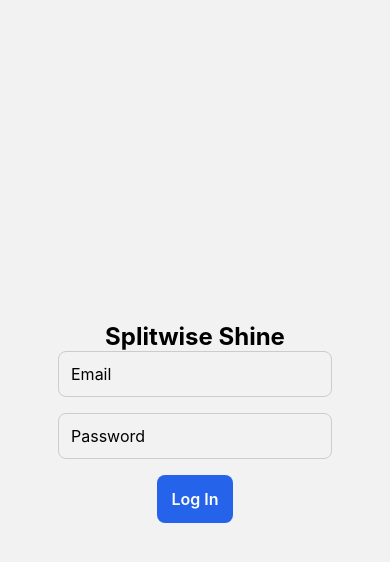
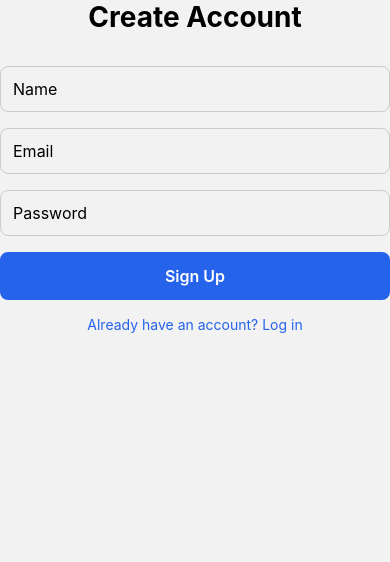
Before and after one commit to Shine0111/splitwise-shine, a React Native app in the folder mobile/: screen /Register in a window 390 px wide. Shown: the top 562 px of the page. Built offline with nearby package versions, Linux system fonts and the light colour scheme.

Commit message:
Added register screen to navigation

```diff
--- a/mobile/src/navigation/RootNavigator.tsx
+++ b/mobile/src/navigation/RootNavigator.tsx
@@ -4,6 +4,7 @@ import { useAuth } from "../context/AuthContext";
 import { View, ActivityIndicator } from "react-native";
 import LoginScreen from "../screens/LoginScreen";
 import GroupListScreen from "../screens/GroupListScreen";
+import RegisterScreen from "../screens/RegisterScreen";
 
 const Stack = createNativeStackNavigator();
 
@@ -24,7 +25,10 @@ export default function RootNavigator() {
         {user ? (
           <Stack.Screen name="GroupList" component={GroupListScreen} />
         ) : (
-          <Stack.Screen name="Login" component={LoginScreen} />
+          <>
+            <Stack.Screen name="Login" component={LoginScreen} />
+            <Stack.Screen name="Register" component={RegisterScreen} />
+          </>
         )}
       </Stack.Navigator>
     </NavigationContainer>
--- a/mobile/src/screens/RegisterScreen.tsx
+++ b/mobile/src/screens/RegisterScreen.tsx
@@ -33,7 +33,7 @@ export default function RegisterScreen({ navigation }: any) {
       const data = await registerRequest(name, email, password);
       await login(
         { id: data.id, name: data.name, email: data.email },
-        (data as any).token,
+        data.token,
       );
     } catch (error: any) {
       const message =
```
